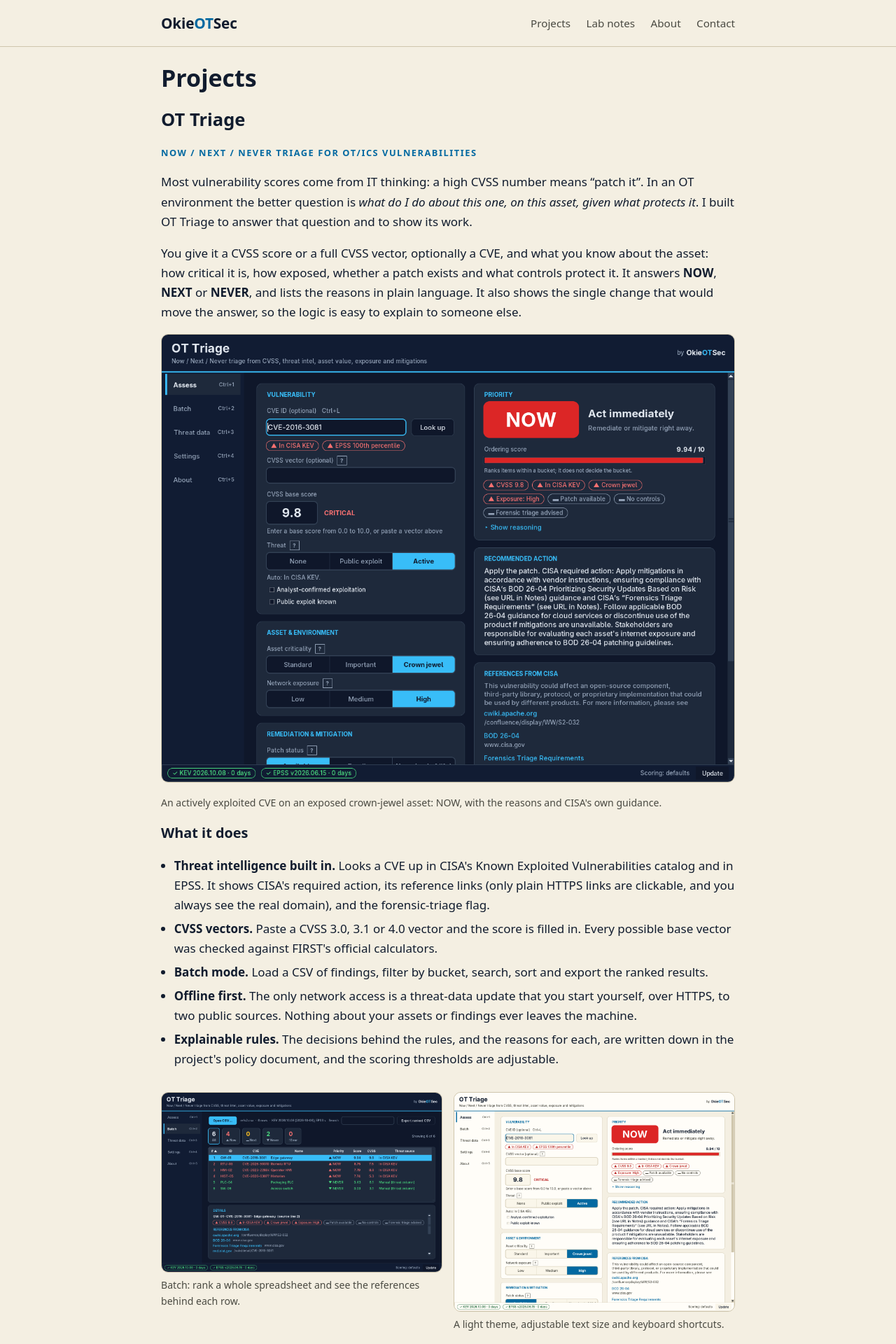
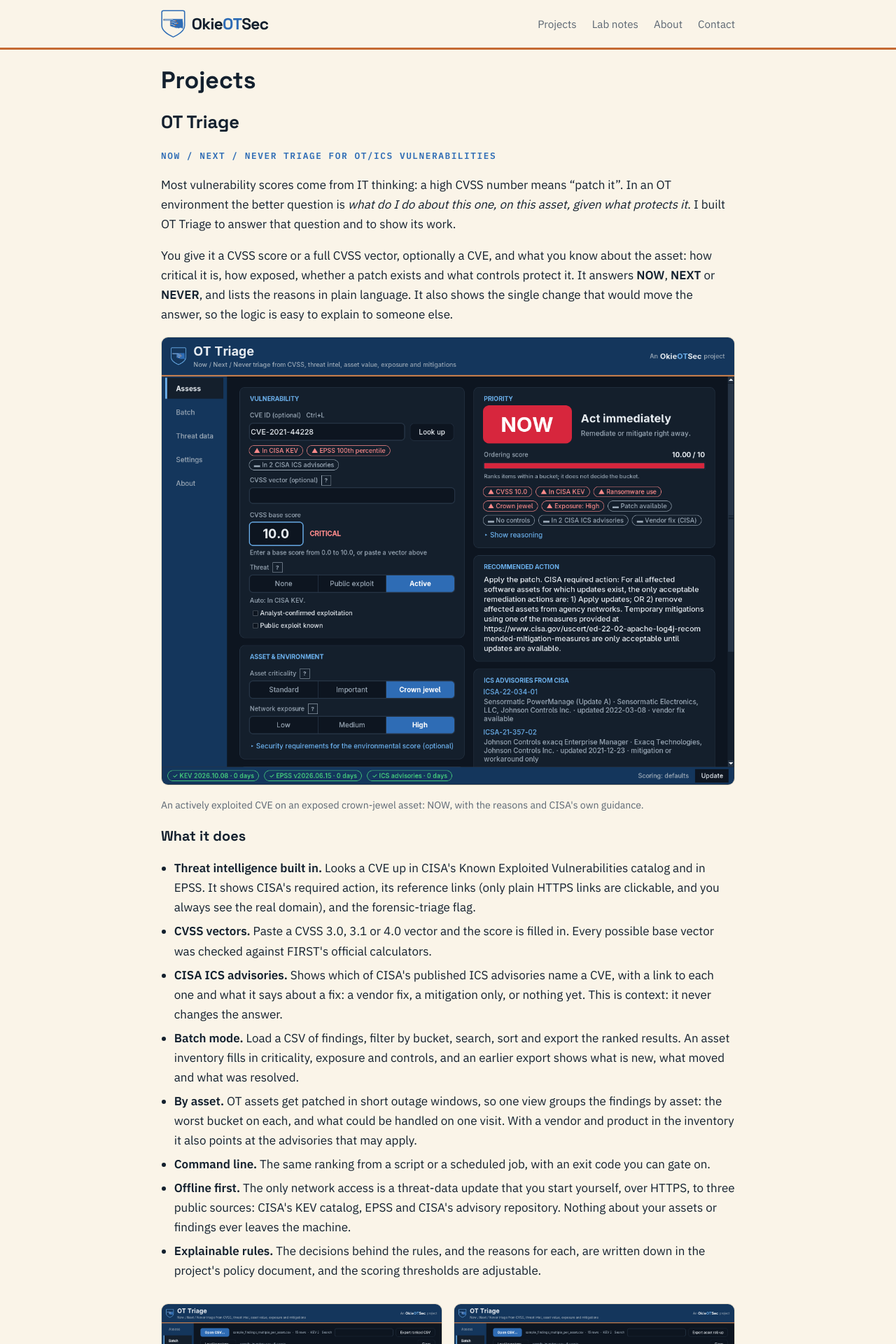
Before and after one commit to okieotsec/okieotsec.github.io, a Jekyll site: the page built from projects.md, in a window 1280 px wide. Shown: the top 1920 px of the page at 70% size. Built offline with Jekyll 4.4.1, drawn with Linux system fonts in a browser that asks for light colours; some of the changed text lies outside the part shown.

Commit message:
Apply the OkieOTSec brand kit v1.1 to the site
Lockup in the header (light and dark), brand colours, Space Grotesk / IBM Plex
type, favicons, web manifest and link-preview card; refreshed OT Triage
screenshots and project text (ICS advisories, By asset view, command line).

Co-Authored-By: Claude Sonnet 5.5 <noreply@anthropic.com>

```diff
--- a/_layouts/default.html
+++ b/_layouts/default.html
@@ -5,12 +5,27 @@
   <meta name="viewport" content="width=device-width, initial-scale=1">
   <title>{% if page.title %}{{ page.title }} | {% endif %}{{ site.title }}</title>
   <meta name="description" content="{{ page.description | default: site.description }}">
+  <link rel="preconnect" href="https://fonts.googleapis.com">
+  <link rel="preconnect" href="https://fonts.gstatic.com" crossorigin>
+  <link href="https://fonts.googleapis.com/css2?family=Space+Grotesk:wght@500;700&family=IBM+Plex+Sans:wght@400;600&family=IBM+Plex+Mono:wght@400;600&display=swap" rel="stylesheet">
   <link rel="stylesheet" href="{{ '/assets/css/style.css' | relative_url }}">
+  <link rel="icon" href="{{ '/assets/img/favicon.ico' | relative_url }}" sizes="any">
+  <link rel="icon" href="{{ '/assets/img/favicon.svg' | relative_url }}" type="image/svg+xml">
+  <link rel="apple-touch-icon" href="{{ '/assets/img/apple-touch-icon-180.png' | relative_url }}">
+  <link rel="manifest" href="{{ '/site.webmanifest' | relative_url }}">
+  <meta name="theme-color" content="#14365C">
+  <meta property="og:image" content="{{ '/assets/img/og-card-1200x630.png' | absolute_url }}">
+  <meta property="og:title" content="{{ page.title | default: site.title }}">
+  <meta property="og:description" content="{{ page.description | default: site.description }}">
+  <meta name="twitter:card" content="summary_large_image">
 </head>
 <body>
   <header class="site-header">
     <div class="wrap">
-      <a class="brand" href="{{ '/' | relative_url }}">Okie<span>OT</span>Sec</a>
+      <a class="brand" href="{{ '/' | relative_url }}">
+        <img class="logo-light" src="{{ '/assets/img/okieotsec-lockup.svg' | relative_url }}" alt="OkieOTSec" height="40">
+        <img class="logo-dark" src="{{ '/assets/img/okieotsec-lockup-dark.svg' | relative_url }}" alt="" aria-hidden="true" height="40">
+      </a>
       <nav>
         <a href="{{ '/projects/' | relative_url }}">Projects</a>
         <a href="{{ '/notes/' | relative_url }}">Lab notes</a>
--- a/assets/css/style.css
+++ b/assets/css/style.css
@@ -1,73 +1,108 @@
+/* OkieOTSec brand tokens (brand guide v1.1). Light is the default; dark applies with prefers-color-scheme.
+   Risk colours carry meaning, not brand. Copper is decoration only: never body text, never status. */
 :root {
-  --bg: #0b1220;
-  --surface: #101a2c;
-  --border: #23324a;
-  --text: #eef2f7;
-  --muted: #93a4bb;
-  --accent: #38b6e8;
-  --link: #7cc8f0;
-  --on-accent: #06202e;
+  --ok-blue:     #2E6CB5;
+  --ok-navy:     #14365C;
+  --ok-sky:      #6BB0EC;
+  --ok-copper:   #C56A33;
+  --ok-copper-b: #E08A4E;
+  --ok-cream:    #FAF4E8;
+  --ok-ink:      #13202E;
+  --ok-ink-deep: #0D1520;
+
+  --bg:        var(--ok-cream);
+  --surface:   #FFFDF8;
+  --line:      #E6DCC8;
+  --text:      var(--ok-ink);
+  --muted:     #5B6672;
+  --brand:     var(--ok-blue);
+  --link:      var(--ok-blue);
+  --accent:    var(--ok-copper);
+  --btn-bg:    var(--ok-blue);
+  --btn-text:  #FFFFFF;
+  --focus:     var(--ok-blue);
+
+  --risk-now:   #D7263D;
+  --risk-next:  #E9A23B;
+  --risk-never: #6B7682;
+
+  --font-display: 'Space Grotesk', 'Segoe UI', Arial, sans-serif;
+  --font-body:    'IBM Plex Sans', 'Segoe UI', Arial, sans-serif;
+  --font-mono:    'IBM Plex Mono', Consolas, 'Courier New', monospace;
 }
-@media (prefers-color-scheme: light) {
-  :root {
-    --bg: #f4efe2;
-    --surface: #fffdf8;
-    --border: #cfc6ad;
-    --text: #111c2e;
-    --muted: #4a4a42;
-    --accent: #0369a1;
-    --link: #0369a1;
-    --on-accent: #ffffff;
+@media (prefers-color-scheme: dark) {
+  :root:not([data-theme="light"]) {
+    --bg: var(--ok-ink-deep); --surface: #141F2C; --line: #263445;
+    --text: #E8EDF2; --muted: #9AA8B6;
+    --brand: var(--ok-sky); --link: var(--ok-sky); --accent: var(--ok-copper-b);
+    --btn-bg: var(--ok-blue); --btn-text: #FFFFFF; --focus: var(--ok-sky);
+    color-scheme: dark;
   }
 }
+:root[data-theme="dark"] {
+  --bg: var(--ok-ink-deep); --surface: #141F2C; --line: #263445;
+  --text: #E8EDF2; --muted: #9AA8B6;
+  --brand: var(--ok-sky); --link: var(--ok-sky); --accent: var(--ok-copper-b);
+  --btn-bg: var(--ok-blue); --btn-text: #FFFFFF; --focus: var(--ok-sky);
+  color-scheme: dark;
+}
+
 * { box-sizing: border-box; }
 body {
   margin: 0;
   background: var(--bg);
   color: var(--text);
-  font: 17px/1.65 system-ui, -apple-system, "Segoe UI", Roboto, sans-serif;
+  font: 17px/1.65 var(--font-body);
 }
 .wrap { max-width: 860px; margin: 0 auto; padding: 0 20px; }
 a { color: var(--link); text-decoration: none; }
 a:hover { text-decoration: underline; }
-h1, h2, h3 { line-height: 1.25; }
-code { font-family: ui-monospace, Menlo, Consolas, monospace; font-size: .9em; background: var(--surface); padding: .1em .35em; border-radius: 4px; }
-pre code { display: block; padding: 1em; overflow-x: auto; border: 1px solid var(--border); }
+:focus-visible { outline: 2px solid var(--focus); outline-offset: 2px; border-radius: 3px; }
+h1, h2, h3 { line-height: 1.25; font-family: var(--font-display); }
+code { font-family: var(--font-mono); font-size: .9em; background: var(--surface); padding: .1em .35em; border-radius: 4px; }
+pre code { display: block; padding: 1em; overflow-x: auto; border: 1px solid var(--line); }
 
-.site-header { border-bottom: 1px solid var(--border); }
-.site-header .wrap { display: flex; align-items: center; justify-content: space-between; flex-wrap: wrap; gap: 8px; padding-top: 16px; padding-bottom: 16px; }
-.brand { font-weight: 800; font-size: 1.3rem; color: var(--text); letter-spacing: -.01em; }
-.brand span { color: var(--accent); }
+.site-header { border-bottom: 3px solid var(--accent); }
+.site-header .wrap { display: flex; align-items: center; justify-content: space-between; flex-wrap: wrap; gap: 8px; padding-top: 14px; padding-bottom: 14px; }
+.brand { display: inline-flex; align-items: center; }
+.brand img { height: 40px; width: auto; display: block; }
+.brand .logo-dark { display: none; }
+@media (prefers-color-scheme: dark) {
+  :root:not([data-theme="light"]) .brand .logo-light { display: none; }
+  :root:not([data-theme="light"]) .brand .logo-dark { display: block; }
+}
+:root[data-theme="dark"] .brand .logo-light { display: none; }
+:root[data-theme="dark"] .brand .logo-dark { display: block; }
 .site-header nav a { color: var(--muted); margin-left: 18px; font-size: .95rem; }
 .site-header nav a:first-child { margin-left: 0; }
 .site-header nav a:hover { color: var(--text); }
 
 main { padding: 40px 20px 60px; }
 .hero { padding: 24px 0 32px; }
-.eyebrow { color: var(--accent); text-transform: uppercase; letter-spacing: .12em; font-size: .8rem; font-weight: 700; margin: 0; }
+.eyebrow { color: var(--brand); text-transform: uppercase; letter-spacing: .12em; font-size: .8rem; font-weight: 700; margin: 0; font-family: var(--font-mono); }
 .hero h1 { font-size: clamp(2rem, 6vw, 3rem); margin: .2em 0 .4em; }
 .lede { font-size: 1.15rem; color: var(--muted); max-width: 640px; }
-.button { display: inline-block; background: var(--accent); color: var(--on-accent); font-weight: 700; padding: .6em 1.1em; border-radius: 8px; }
-.button:hover { text-decoration: none; filter: brightness(1.08); }
+.button { display: inline-block; background: var(--btn-bg); color: var(--btn-text); font-weight: 600; padding: .6em 1.1em; border-radius: 8px; }
+.button:hover { text-decoration: none; filter: brightness(1.1); }
 
 .cards { display: grid; grid-template-columns: repeat(auto-fit, minmax(220px, 1fr)); gap: 16px; margin: 16px 0 40px; }
-.card { background: var(--surface); border: 1px solid var(--border); border-radius: 10px; padding: 18px 20px; }
+.card { background: var(--surface); border: 1px solid var(--line); border-radius: 10px; padding: 18px 20px; }
 .card h2 { font-size: 1.05rem; margin: 0 0 .4em; }
 .card p { margin: 0; color: var(--muted); font-size: .95rem; }
 
 .post-list { list-style: none; padding: 0; }
-.post-list li { padding: 10px 0; border-bottom: 1px solid var(--border); }
-.meta { color: var(--muted); font-size: .9rem; margin-right: 10px; }
+.post-list li { padding: 10px 0; border-bottom: 1px solid var(--line); }
+.meta { color: var(--muted); font-size: .9rem; margin-right: 10px; font-family: var(--font-mono); }
 .post h1 { margin-top: .2em; }
 
-.site-footer { border-top: 1px solid var(--border); color: var(--muted); padding: 20px 0 40px; font-size: .95rem; }
+.site-footer { border-top: 1px solid var(--line); color: var(--muted); padding: 20px 0 40px; font-size: .95rem; }
 .site-footer .small { font-size: .85rem; }
 
-.button.secondary { background: transparent; color: var(--link); border: 1px solid var(--border); }
-.featured { background: var(--surface); border: 1px solid var(--border); border-radius: 12px; padding: 22px 24px; margin: 8px 0 40px; }
+.button.secondary { background: transparent; color: var(--link); border: 1px solid var(--line); }
+.featured { background: var(--surface); border: 1px solid var(--line); border-left: 4px solid var(--accent); border-radius: 12px; padding: 22px 24px; margin: 8px 0 40px; }
 .featured h2 { margin: .2em 0 .4em; }
 .featured p { color: var(--muted); }
-.shot { display: block; width: 100%; height: auto; border: 1px solid var(--border); border-radius: 10px; margin: 16px 0 6px; }
+.shot { display: block; width: 100%; height: auto; border: 1px solid var(--line); border-radius: 10px; margin: 16px 0 6px; }
 .shots { display: grid; grid-template-columns: repeat(auto-fit, minmax(300px, 1fr)); gap: 16px; margin: 12px 0 8px; }
 .shots figure { margin: 0; }
 .shots figcaption, .caption { color: var(--muted); font-size: .88rem; margin-top: 6px; }
--- a/projects.md
+++ b/projects.md
@@ -22,15 +22,22 @@ You give it a CVSS score or a full CVSS vector, optionally a CVE, and what you k
 <ul class="facts">
   <li><strong>Threat intelligence built in.</strong> Looks a CVE up in CISA's Known Exploited Vulnerabilities catalog and in EPSS. It shows CISA's required action, its reference links (only plain HTTPS links are clickable, and you always see the real domain), and the forensic-triage flag.</li>
   <li><strong>CVSS vectors.</strong> Paste a CVSS 3.0, 3.1 or 4.0 vector and the score is filled in. Every possible base vector was checked against FIRST's official calculators.</li>
-  <li><strong>Batch mode.</strong> Load a CSV of findings, filter by bucket, search, sort and export the ranked results.</li>
-  <li><strong>Offline first.</strong> The only network access is a threat-data update that you start yourself, over HTTPS, to two public sources. Nothing about your assets or findings ever leaves the machine.</li>
+  <li><strong>CISA ICS advisories.</strong> Shows which of CISA's published ICS advisories name a CVE, with a link to each one and what it says about a fix: a vendor fix, a mitigation only, or nothing yet. This is context: it never changes the answer.</li>
+  <li><strong>Batch mode.</strong> Load a CSV of findings, filter by bucket, search, sort and export the ranked results. An asset inventory fills in criticality, exposure and controls, and an earlier export shows what is new, what moved and what was resolved.</li>
+  <li><strong>By asset.</strong> OT assets get patched in short outage windows, so one view groups the findings by asset: the worst bucket on each, and what could be handled on one visit. With a vendor and product in the inventory it also points at the advisories that may apply.</li>
+  <li><strong>Command line.</strong> The same ranking from a script or a scheduled job, with an exit code you can gate on.</li>
+  <li><strong>Offline first.</strong> The only network access is a threat-data update that you start yourself, over HTTPS, to three public sources: CISA's KEV catalog, EPSS and CISA's advisory repository. Nothing about your assets or findings ever leaves the machine.</li>
   <li><strong>Explainable rules.</strong> The decisions behind the rules, and the reasons for each, are written down in the project's policy document, and the scoring thresholds are adjustable.</li>
 </ul>
 
 <div class="shots">
   <figure>
-    <img class="shot" src="{{ '/assets/img/ot-triage/batch-dark.png' | relative_url }}" alt="The Batch view ranking six findings, with the selected row's reasons and CISA references">
+    <img class="shot" src="{{ '/assets/img/ot-triage/batch-dark.png' | relative_url }}" alt="The Batch view ranking fifteen findings, with the selected row's reasons, CISA references and the ICS advisories that name its CVE">
     <figcaption>Batch: rank a whole spreadsheet and see the references behind each row.</figcaption>
+  </figure>
+  <figure>
+    <img class="shot" src="{{ '/assets/img/ot-triage/batch-assets-dark.png' | relative_url }}" alt="The Batch view grouped by asset: the worst bucket on each asset and what could be handled on one outage window">
+    <figcaption>By asset: the worst thing on each asset, and what to handle on one visit.</figcaption>
   </figure>
   <figure>
     <img class="shot" src="{{ '/assets/img/ot-triage/assess-light.png' | relative_url }}" alt="The Assess view in the light theme">
```
Also changed, not shown: assets/img/apple-touch-icon-180.png (added), assets/img/favicon.ico (added), assets/img/favicon.svg (added), assets/img/icon-192.png (added), assets/img/icon-512.png (added), assets/img/og-card-1200x630.png (added), assets/img/okieotsec-lockup-dark.svg (added), assets/img/okieotsec-lockup.svg (added), assets/img/ot-triage/about-dark.png, assets/img/ot-triage/assess-dark.png, assets/img/ot-triage/assess-light.png, assets/img/ot-triage/batch-assets-dark.png (added), assets/img/ot-triage/batch-dark.png, site.webmanifest (added).
